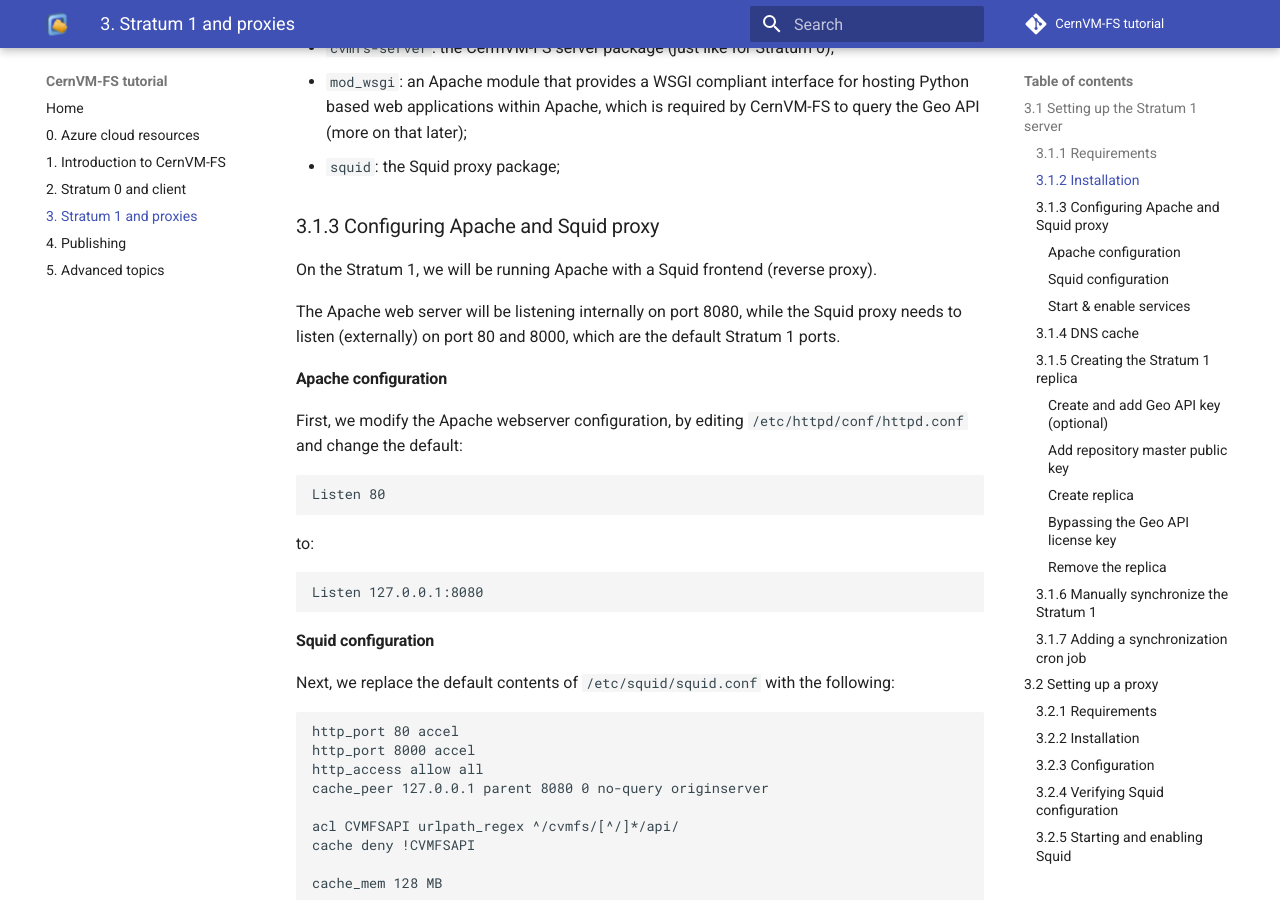
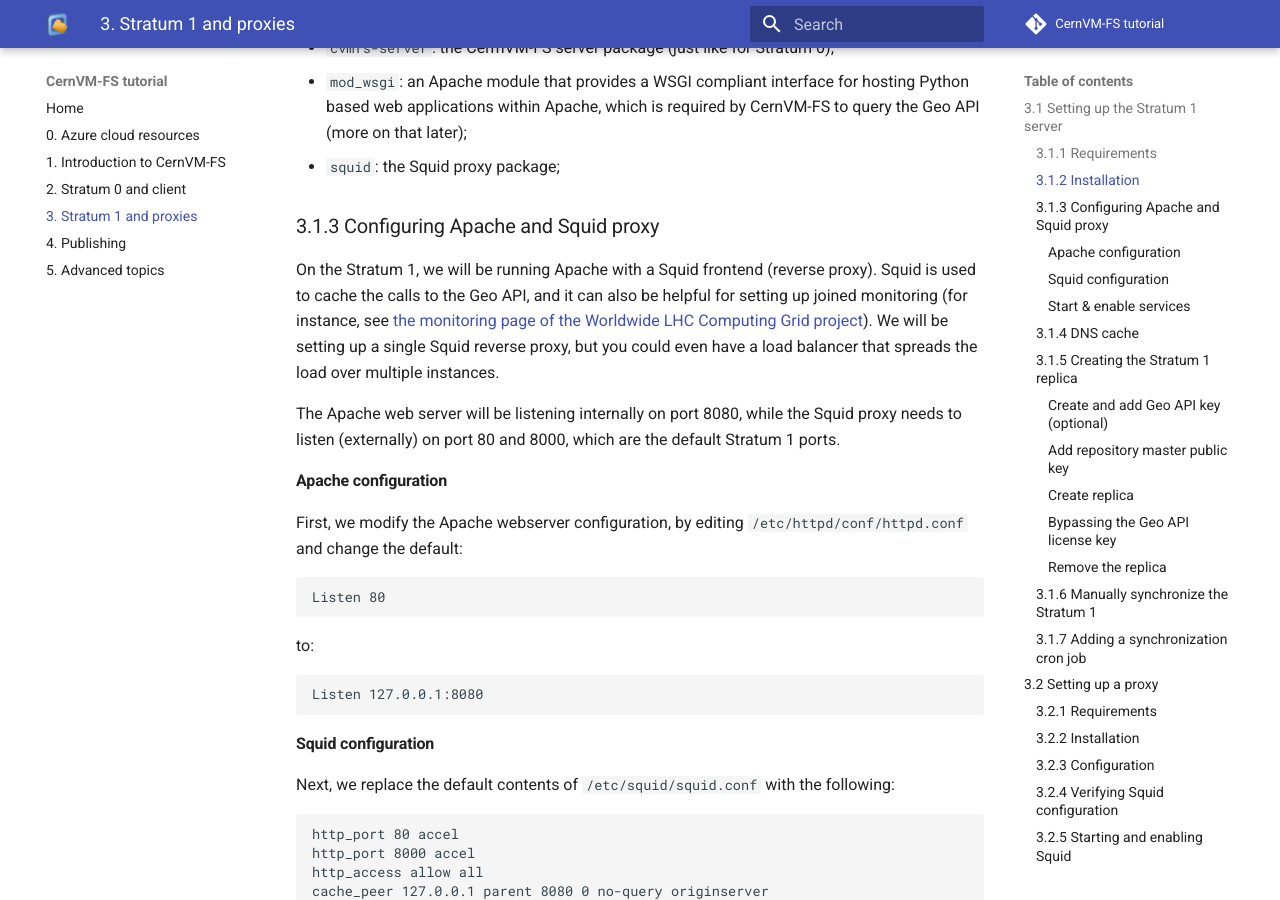
Before and after one commit to cvmfs-contrib/cvmfs-tutorial-2021, an MkDocs documentation site: the page built from docs/03_stratum1_proxies.md, in a window 1280 px wide and 900 px high, scrolled down 1451 px. Built offline with MkDocs 1.6.1 and Material for MkDocs 9.7.7, drawn with Linux system fonts in a browser that asks for light colours; comment, search, counter and statistics services are not loaded.

Commit message:
explain why squid is used on the stratum1

```diff
--- a/docs/03_stratum1_proxies.md
+++ b/docs/03_stratum1_proxies.md
@@ -58,6 +58,9 @@
 ### 3.1.3 Configuring Apache and Squid proxy
 
 On the Stratum 1, we will be running Apache with a Squid frontend (reverse proxy).
+Squid is used to cache the calls to the Geo API, and it can also be helpful for setting up joined monitoring
+(for instance, see [the monitoring page of the Worldwide LHC Computing Grid project](http://wlcg-squid-monitor.cern.ch/)).
+We will be setting up a single Squid reverse proxy, but you could even have a load balancer that spreads the load over multiple instances.
 
 The Apache web server will be listening internally on port 8080,
 while the Squid proxy needs to listen (externally) on port 80 and 8000, which are the default Stratum 1 ports.
```
